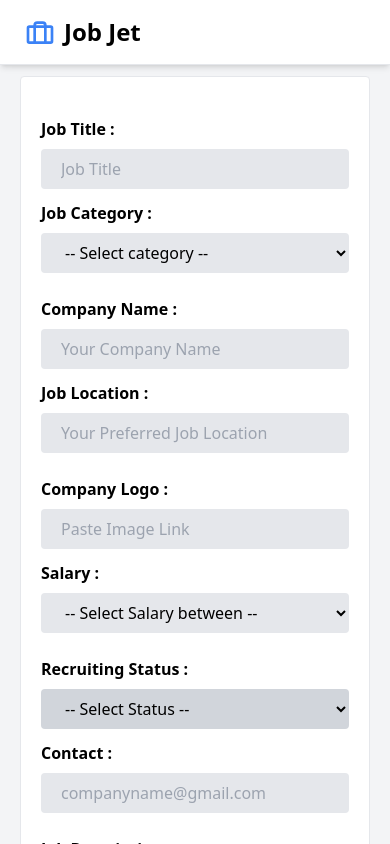
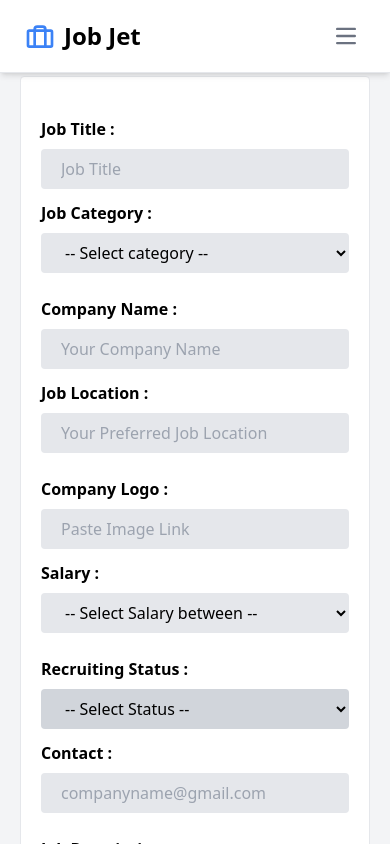
Before and after one commit to vedhatech002/job-jet-project, a React (Vite) app in the folder Client/: page /updatejob/1 in a window 390 px wide. Shown: the top 844 px of the page. Built offline with nearby package versions, Linux system fonts and the light colour scheme; no server answers.

Commit message:
feat: nav-hamburger button

```diff
--- a/Client/src/components/NavBar.jsx
+++ b/Client/src/components/NavBar.jsx
@@ -1,6 +1,13 @@
+import { useState } from "react";
 import { Link, NavLink } from "react-router-dom";
 
 export const NavBar = () => {
+  const [isOpen, setIsOpen] = useState(false);
+
+  const toggleMenu = () => {
+    setIsOpen(!isOpen);
+  };
+
   return (
     <nav className="flex justify-between items-center bg-white md:px-12 sm:px-8 px-6 py-4  border-b shadow-md fixed w-full z-10">
       <div className="flex items-center">
@@ -26,28 +33,99 @@ export const NavBar = () => {
           <Link to="/">Job Jet</Link>
         </h1>
       </div>
-      <ul className="sm:flex items-center space-x-3 md:text-lg text-sm sm:space-x-6 hidden">
+
+      {/* Hamburger Button and close button */}
+      <div>
+        <button
+          id="dropdownDefaultButton"
+          data-dropdown-toggle="dropdown"
+          type="button"
+          className={`inline-flex items-center p-2 w-10 h-10 justify-center text-sm text-gray-500 rounded-lg md:hidden dark:text-gray-400  transition-all duration-300 ${
+            isOpen ? "transform rotate-90" : ""
+          }`}
+          aria-controls="dropdown"
+          aria-expanded={isOpen}
+          onClick={toggleMenu}
+        >
+          {isOpen ? (
+            <svg
+              className="w-7 h-7"
+              aria-hidden="true"
+              xmlns="http://www.w3.org/2000/svg"
+              fill="none"
+              viewBox="0 0 24 24"
+            >
+              <path
+                stroke="currentColor"
+                strokeLinecap="round"
+                strokeLinejoin="round"
+                strokeWidth="2"
+                d="M6 18L18 6M6 6l12 12"
+              />
+            </svg>
+          ) : (
+            <svg
+              className="w-5 h-5"
+              aria-hidden="true"
+              xmlns="http://www.w3.org/2000/svg"
+              fill="none"
+              viewBox="0 0 17 14"
+            >
+              <path
+                stroke="currentColor"
+                strokeLinecap="round"
+                strokeLinejoin="round"
+                strokeWidth="2"
+                d="M1 1h15M1 7h15M1 13h15"
+              />
+            </svg>
+          )}
+        </button>
+      </div>
+
+      {/* Nav links */}
+      <div
+        id="dropdown"
+        className={`absolute right-0 mt-2 top-12 sm:top-0 z-10 ${
+          isOpen ? "block" : "hidden"
+        } sm:block bg-white divide-y sm:divide-y-0 divide-gray-100 rounded-lg sm:shadow-none shadow w-48 px-5 py-3 sm:w-auto `}
+      >
+        <ul
+          className="grid sm:flex items-centers space-y-1 sm:space-y-0 md:text-lg text-sm sm:space-x-6 "
+          aria-labelledby="dropdownDefaultButton"
+        >
           <li>
-          <NavLink to="/" exact className="active-nav" aria-current="page">
+            <NavLink
+              to="/"
+              className="active-nav"
+              aria-current="page"
+              onClick={() => setIsOpen(false)}
+            >
               Home
             </NavLink>
           </li>
           <li>
-          <NavLink to="/jobs" exact className="active-nav" aria-current="page">
+            <NavLink
+              to="/jobs"
+              className="active-nav"
+              aria-current="page"
+              onClick={() => setIsOpen(false)}
+            >
               Search Jobs
             </NavLink>
           </li>
           <li>
             <NavLink
               to="/postjob"
-            exact
               className="active-nav"
               aria-current="page"
+              onClick={() => setIsOpen(false)}
             >
               Post Job
             </NavLink>
           </li>
         </ul>
+      </div>
     </nav>
   );
 };
```
Lines whose indentation alone changed are shown as unchanged.
